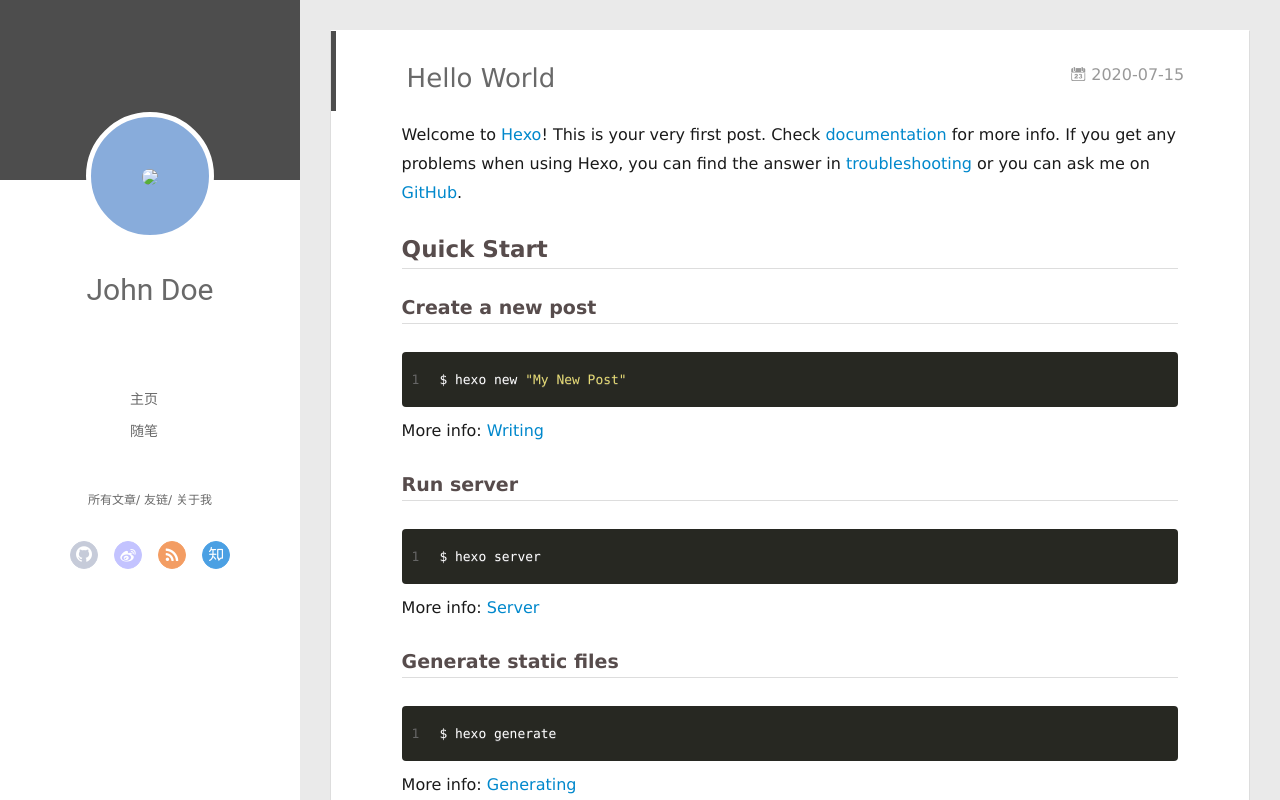
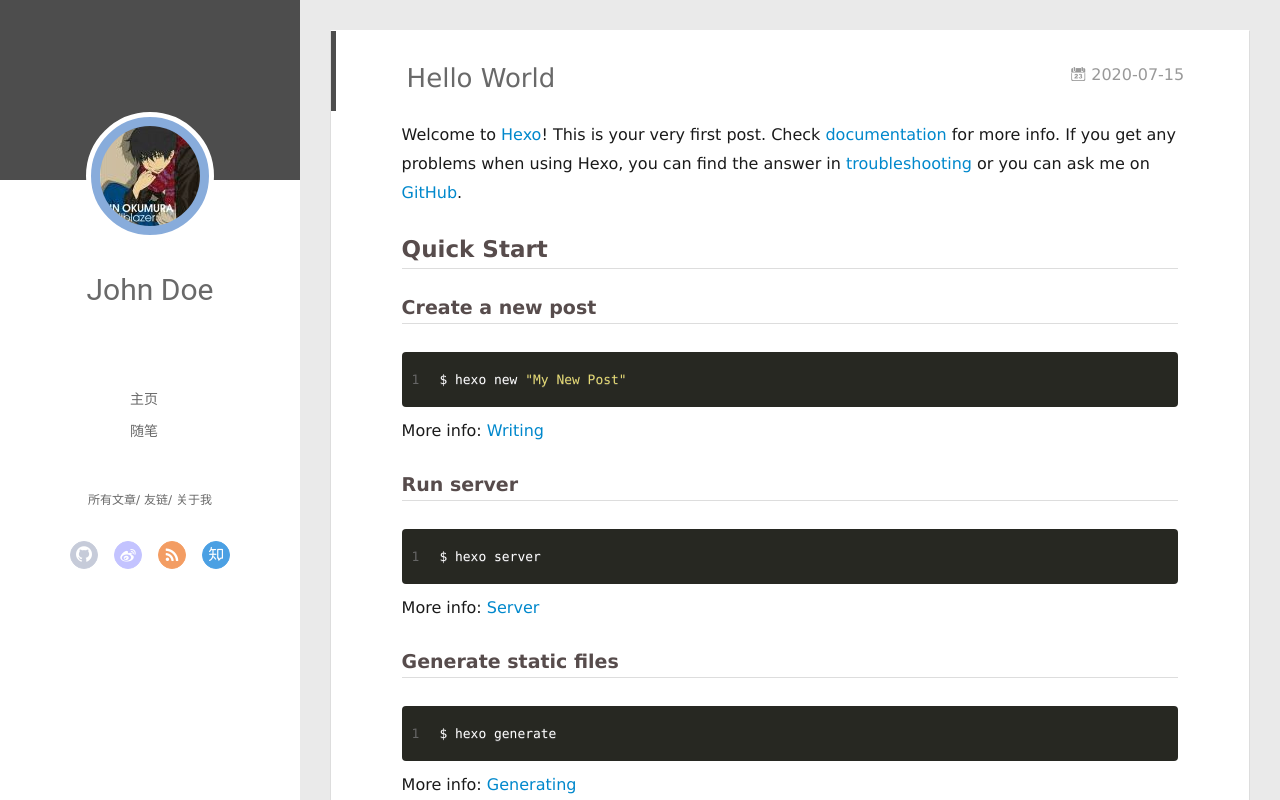
Before and after one commit to DemiXx119/DemiXx119.github.io, a plain HTML site: page 2020/07/15/hello-world/index.html in a window 1280 px wide. Drawn offline with Linux system fonts and the light colour scheme; no server answers.

Commit message:
Site updated: 2020-07-15 12:48:45

```diff
--- a/2020/07/15/hello-world/index.html
+++ b/2020/07/15/hello-world/index.html
@@ -47,7 +47,7 @@
 <div class="intrude-less">
 	<header id="header" class="inner">
 		<a href="/" class="profilepic">
-			<img src="source/img/HeadImg.png" class="js-avatar">
+			<img src="/img/HeadImg.png" class="js-avatar">
 		</a>
 		<hgroup>
 		  <h1 class="header-author"><a href="/">John Doe</a></h1>
@@ -105,7 +105,7 @@
 	<div class="intrude-less">
 		<header id="header" class="inner">
 			<div class="profilepic">
-				<img src="source/img/HeadImg.png" class="js-avatar">
+				<img src="/img/HeadImg.png" class="js-avatar">
 			</div>
 			<hgroup>
 			  <h1 class="header-author js-header-author">John Doe</h1>
```
Also changed, not shown: archives/2020/07/index.html (+2 -2 lines), archives/2020/index.html (+2 -2 lines), archives/index.html (+2 -2 lines), index.html (+2 -2 lines).
